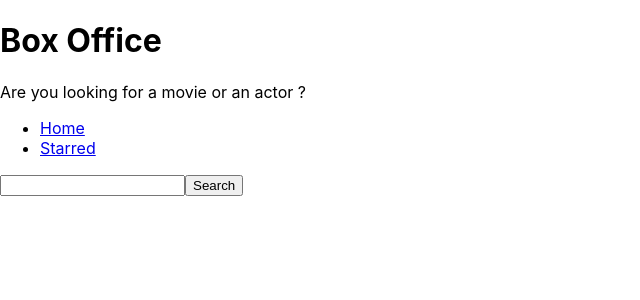
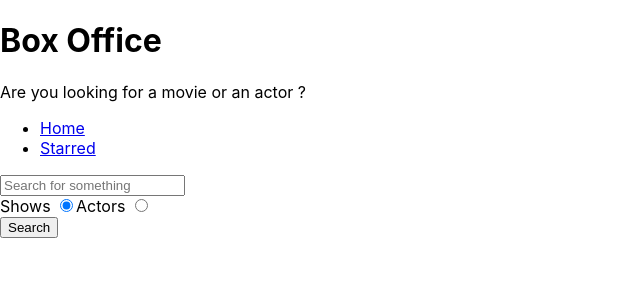
Before and after one commit to adityachaudhari911/box-office, a React (Create React App) app: page / in a window 1280 px wide. Shown: the top 300 px of the page, without its empty margins (0-640 px from the left). Built offline with nearby package versions, Linux system fonts and the light colour scheme.

Commit message:
added search option

```diff
--- a/src/pages/Home.js
+++ b/src/pages/Home.js
@@ -5,9 +5,12 @@
 const Home = () => {
   const [input, setInput] = useState('');
   const [results, setResults] = useState(null);
+  const [searchOption, setSearchOptiom] = useState('shows');
+
+  const isShowsSearch = searchOption === 'shows';
 
   const onSearch = () => {
-    apiGet(`/search/shows?q=${input})`).then(result => {
+    apiGet(`/search/${searchOption}?q=${input})`).then(result => {
       setResults(result);
     });
   };
@@ -22,18 +25,20 @@
     }
   };
 
+  const onRadioChange = ev => {
+    setSearchOptiom(ev.target.value);
+  };
+
   const renderResults = () => {
     if (results && results.length === 0) {
       return <div>Data Not Found</div>;
     }
     if (results && results.length > 0) {
-      return (
-        <div>
-          {results.map(item => (
-            <div key={item.show.id}>{item.show.name}</div>
-          ))}
-        </div>
-      );
+      return results[0].show
+        ? results.map(item => <div key={item.show.id}>{item.show.name}</div>)
+        : results.map(item => (
+            <div key={item.person.id}>{item.person.name}</div>
+          ));
     }
     return null;
   };
@@ -42,10 +47,36 @@
     <MainPageLayout>
       <input
         type="text"
+        placeholder="Search for something"
         onChange={onInputChange}
         onKeyDown={onKeyDown}
         value={input}
       />
+
+      <div>
+        <label htmlFor="shows-search">
+          Shows{' '}
+          <input
+            id="shows-search"
+            type="radio"
+            value="shows"
+            checked={isShowsSearch}
+            onChange={onRadioChange}
+          />
+        </label>
+
+        <label htmlFor="actors-search">
+          Actors{' '}
+          <input
+            id="actors-search"
+            type="radio"
+            value="people"
+            checked={!isShowsSearch}
+            onChange={onRadioChange}
+          />
+        </label>
+      </div>
+
       <button type="button" onClick={onSearch}>
         Search
       </button>
```
